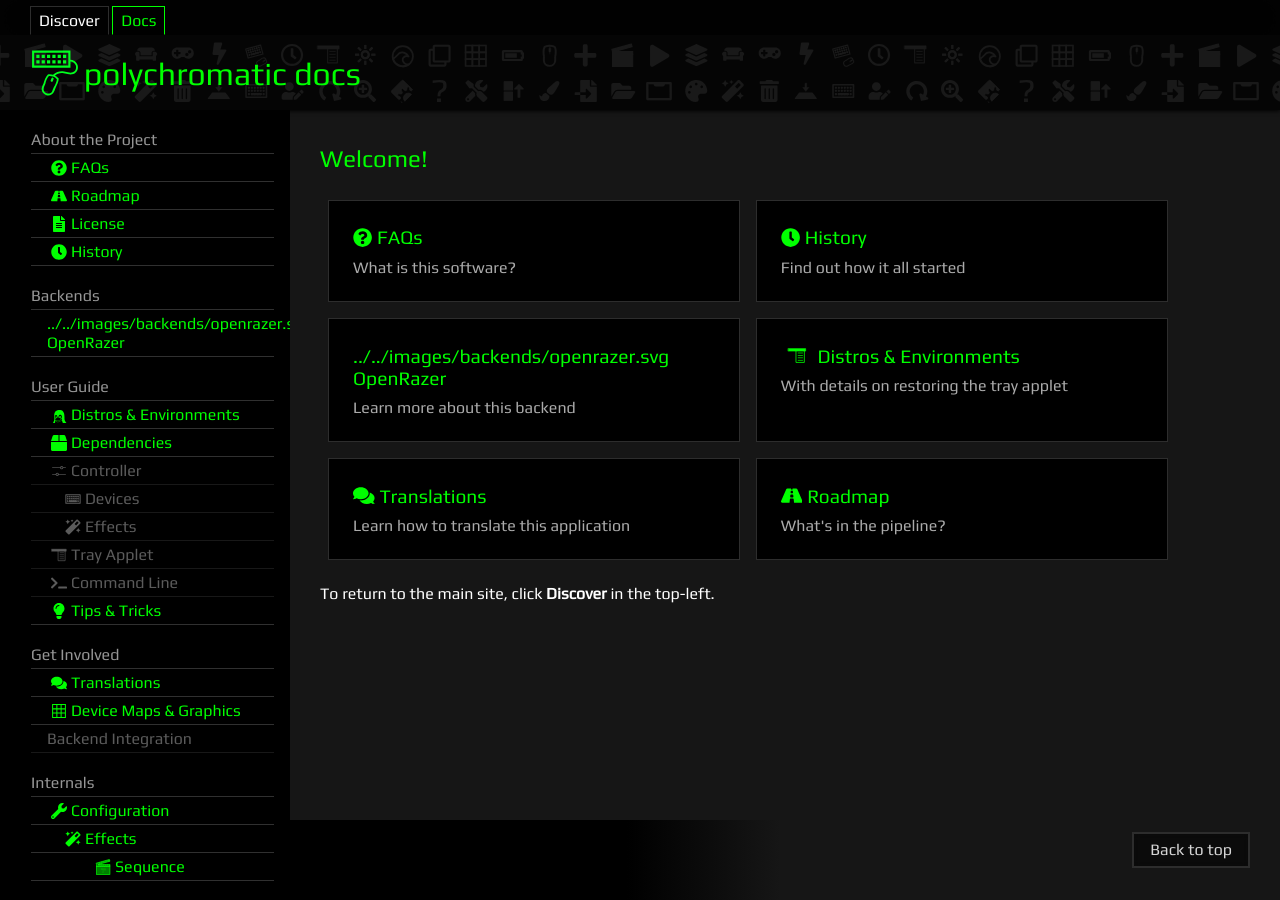
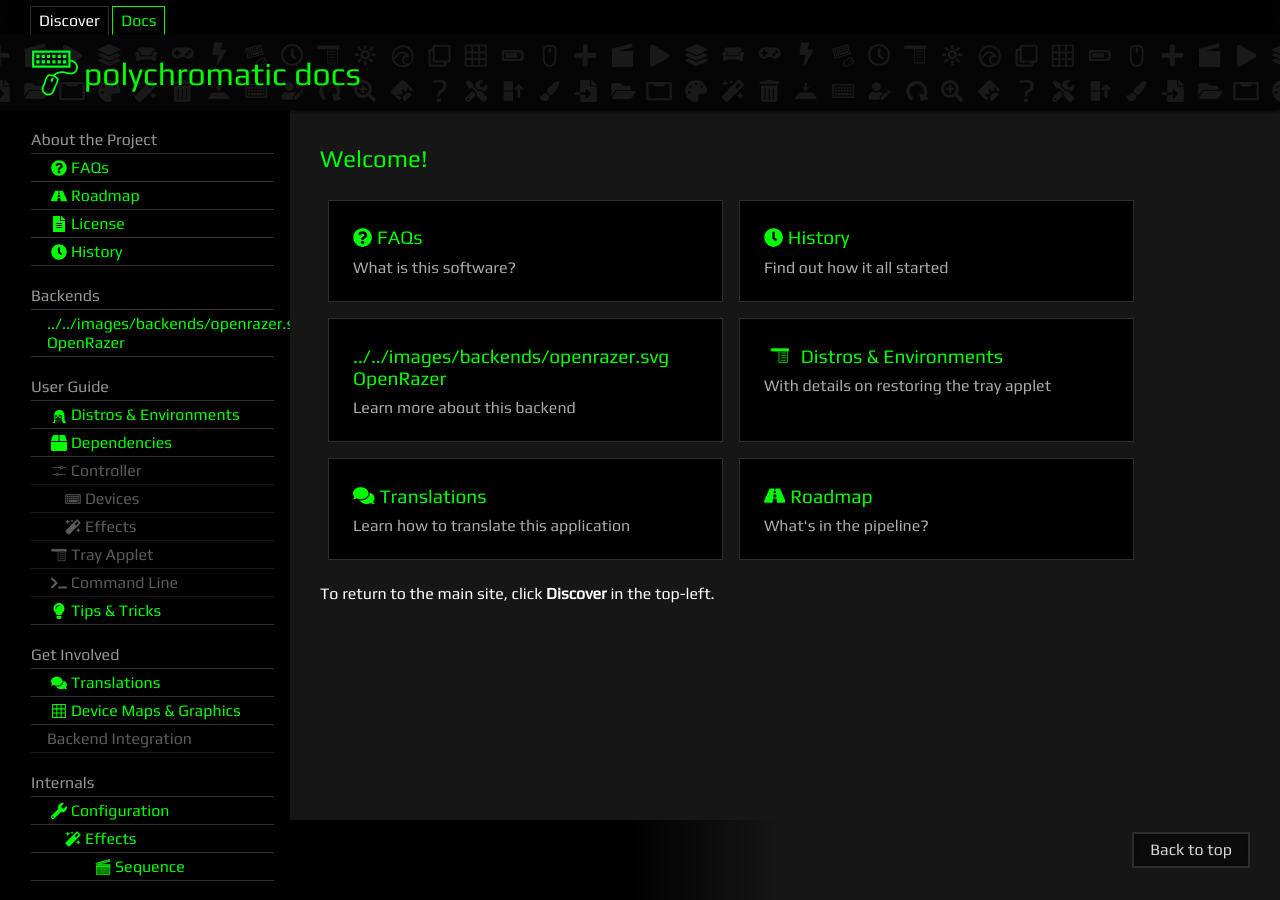
Before and after one commit to polychromatic/polychromatic-docs, a Jekyll site: the page built from pages/index.md, in a window 1280 px wide and 900 px high. Built offline with Jekyll 4.4.1, drawn with Linux system fonts in a browser that asks for light colours.

Commit message:
Fix layout horziontal spacing
At certain lower window sizes, the sidebar on the OpenRazer would
overlap. Caused by the long <pre> tag.

```diff
--- a/_layouts/default.html
+++ b/_layouts/default.html
@@ -17,7 +17,7 @@
                     {% include sidebar.html %}
                 </div>
 
-                <div class="col topic fade-in" id="swup">
+                <div class="col col-md-9 topic fade-in" id="swup">
 
                     {{ content }}
 
--- a/_sass/layout.scss
+++ b/_sass/layout.scss
@@ -26,7 +26,7 @@ p {
 }
 
 .wrapper {
-    max-width: calc(1500px - (30px * 2));
+    max-width: calc(1400px - (30px * 2));
     margin-right: auto;
     margin-left: auto;
     padding-right: 30px;
--- a/_sass/variables.scss
+++ b/_sass/variables.scss
@@ -20,7 +20,7 @@ $primary-font: 'Play', 'Ubuntu', 'DejaVu Sans', 'Open Sans', sans-serif;
 
 /* Screen Sizes */
 $screen-sm: 540px;
-$screen-md: 720px;
+$screen-md: 767px;
 $screen-lg: 960px;
 $screen-xl: 1140px;
 
```
